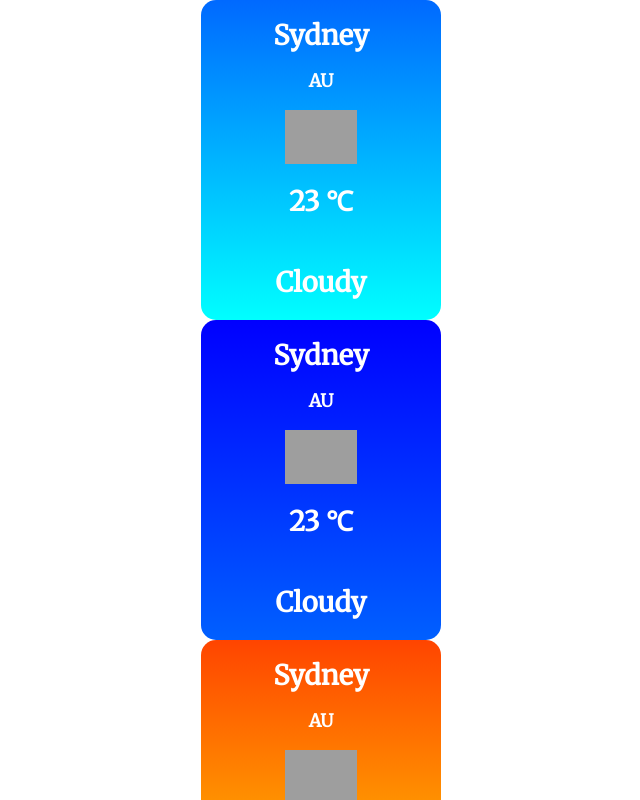
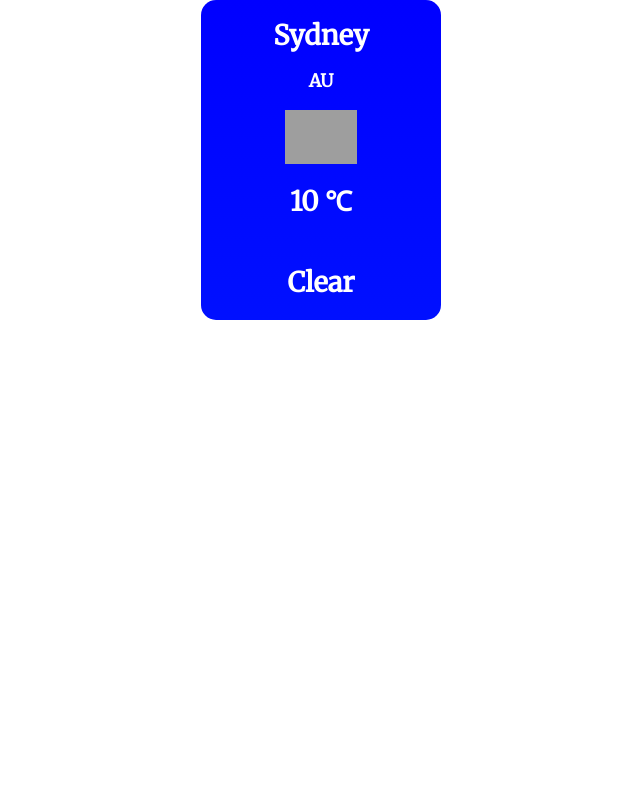
Before and after one commit to stevenyalcin/react-weather-app, a React (Create React App) app: page / in a window 1280 px wide. Shown: the top 800 px of the page, without its empty margins (319-959 px from the left). Built offline with nearby package versions, Linux system fonts and the light colour scheme; grey boxes are pictures that could not be loaded.

Commit message:
The props are modified and passed thru the components and ready APIs

```diff
--- a/src/App.js
+++ b/src/App.js
@@ -5,9 +5,12 @@ import WeatherCard from './widgets/WeatherCard/WeatherCard';
 function App() {
   return (
     <div className="App">
-      <WeatherCard temp={-20} />
-      <WeatherCard temp={0} />
-      <WeatherCard temp={16} />
+      <WeatherCard
+        city={'Sydney'}
+        country={'AU'}
+        temp={10}
+        condition={'Clear'}
+      />
     </div>
   );
 }
--- a/src/widgets/Condition/Condition.js
+++ b/src/widgets/Condition/Condition.js
@@ -1,7 +1,7 @@
 import React from 'react';
 import styled from '@emotion/styled';
 
-const Condition = () => {
+const Condition = ({ temp, condition }) => {
   const Temperature = styled.h1`
     font-size: 1.7rem;
   `;
@@ -12,8 +12,8 @@ const Condition = () => {
 
   return (
     <>
-      <Temperature>23 ℃</Temperature>
-      <State>Cloudy</State>
+      <Temperature>{temp} ℃</Temperature>
+      <State>{condition}</State>
     </>
   );
 };
--- a/src/widgets/Location/Location.js
+++ b/src/widgets/Location/Location.js
@@ -1,7 +1,7 @@
 import React from 'react';
 import styled from '@emotion/styled';
 
-const Location = props => {
+const Location = ({ city, country }) => {
   const LocationName = styled.div`
     text-align: center;
   `;
@@ -14,8 +14,8 @@ const Location = props => {
 
   return (
     <LocationName>
-      <City>Sydney</City>
-      <Country>AU</Country>
+      <City>{city}</City>
+      <Country>{country}</Country>
     </LocationName>
   );
 };
--- a/src/widgets/WeatherCard/WeatherCard.js
+++ b/src/widgets/WeatherCard/WeatherCard.js
@@ -4,7 +4,7 @@ import Location from '../Location/Location';
 import Icon from '../Icon/Icon';
 import Condition from '../Condition/Condition';
 
-const WeatherCard = ({ temp }) => {
+const WeatherCard = ({ city, country, temp, condition }) => {
   let highColor = 0;
   let lowColor = 0;
   let bg = null;
@@ -38,9 +38,9 @@ const WeatherCard = ({ temp }) => {
 
   return (
     <Card>
-      <Location />
+      <Location city={city} country={country} />
       <Icon />
-      <Condition />
+      <Condition temp={temp} condition={condition} />
     </Card>
   );
 };
```
